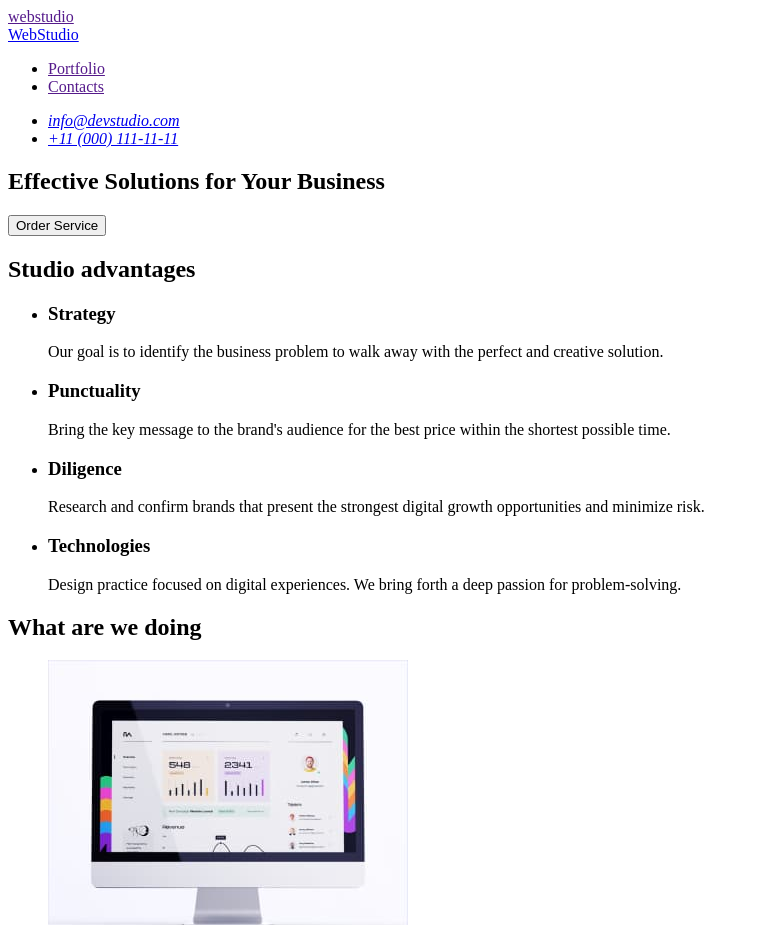
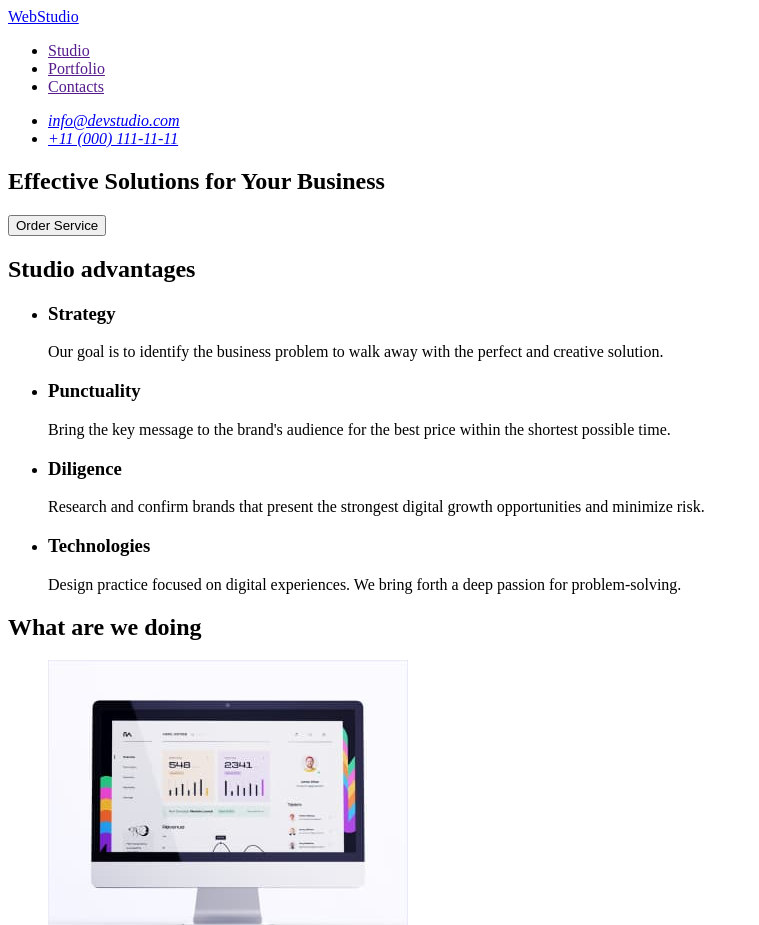
Before and after one commit to DarynaSD/goit-markup-hw-01, a plain HTML site: page index.html in a window 1280 px wide. Shown: the top 925 px of the page, without its empty margins (0-759 px from the left). Drawn offline with Linux system fonts and the light colour scheme.

Commit message:
work on header and footer

```diff
--- a/index.html
+++ b/index.html
@@ -10,11 +10,10 @@
   <body>
     <!-- header -->
     <header>
-      <a href="">webstudio</a>
-
       <nav>
         <a href="./index.html">WebStudio</a>
         <ul>
+          <li><a href="">Studio</a></li>
           <li><a href="">Portfolio</a></li>
           <li><a href="">Contacts</a></li>
         </ul>
@@ -161,7 +160,7 @@
 
     <!-- footer -->
     <footer>
-      <a href="./index.html">webstudio</a>
+      <a href="./index.html">WebStudio</a>
       <p>
         Increase the flow of customers and sales for your business with digital
         marketing & growth solutions.
```
